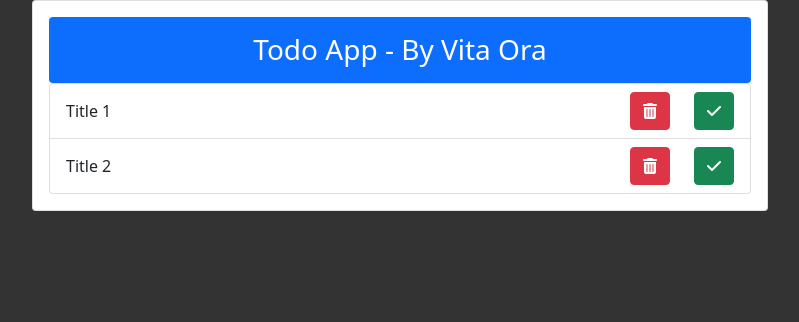
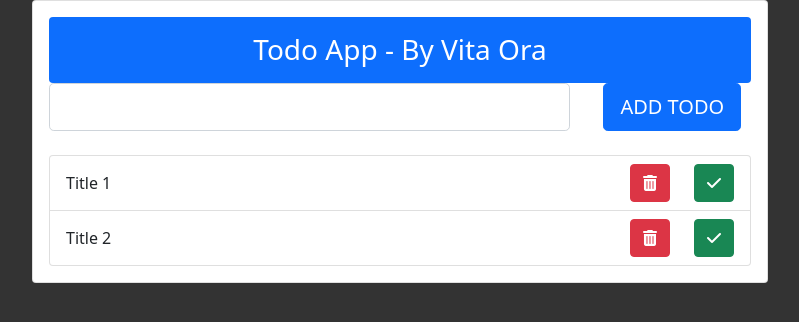
Before and after one commit to showlovezz/todo-list-local-storage, a React (Create React App) app: page / in a window 1280 px wide. Shown: the top 322 px of the page, without its empty margins (240-1039 px from the left). Built offline with nearby package versions, Linux system fonts and the light colour scheme.

Commit message:
Add Form component and todo state

```diff
--- a/src/App.js
+++ b/src/App.js
@@ -1,11 +1,14 @@
-import React from 'react';
+import React, { useState } from 'react';
 
 import Layout from './components/Layout';
 import Card from './components/Card';
 import Header from './components/Header';
 import List from './components/List';
+import Form from './components/Form';
 
 const App = () => {
+  const [todo, setTodo] = useState('')
+
   const delHandler = () => {
     console.log('del')
   }
@@ -17,6 +20,7 @@ const App = () => {
     <Layout>
       <Card>
         <Header />
+        <Form todo={todo} change={(e) => setTodo(e.target.value)} />
         <List del={delHandler} done={doneHandler} />
       </Card>
     </Layout>
--- /dev/null
+++ b/src/components/Form.js
@@ -0,0 +1,25 @@
+import React from 'react';
+import PropTypes from 'prop-types'
+import { Form as BootstrapForm, Row, Col, Button } from 'react-bootstrap'
+
+const Form = ({todo, change}) => {
+  return (
+    <BootstrapForm className='mb-4'>
+      <Row className='d-flex align-items-center'>
+        <Col md={9}>
+          <BootstrapForm.Control size='lg' value={todo} onChange={change} />
+        </Col>
+        <Col md={3} className='text-center'>
+          <Button variant='primary' size='lg'>ADD TODO</Button>
+        </Col>
+      </Row>
+    </BootstrapForm>
+  )
+}
+
+Form.propTypes = {
+  todo: PropTypes.string,
+  change: PropTypes.func,
+}
+
+export default Form
```
